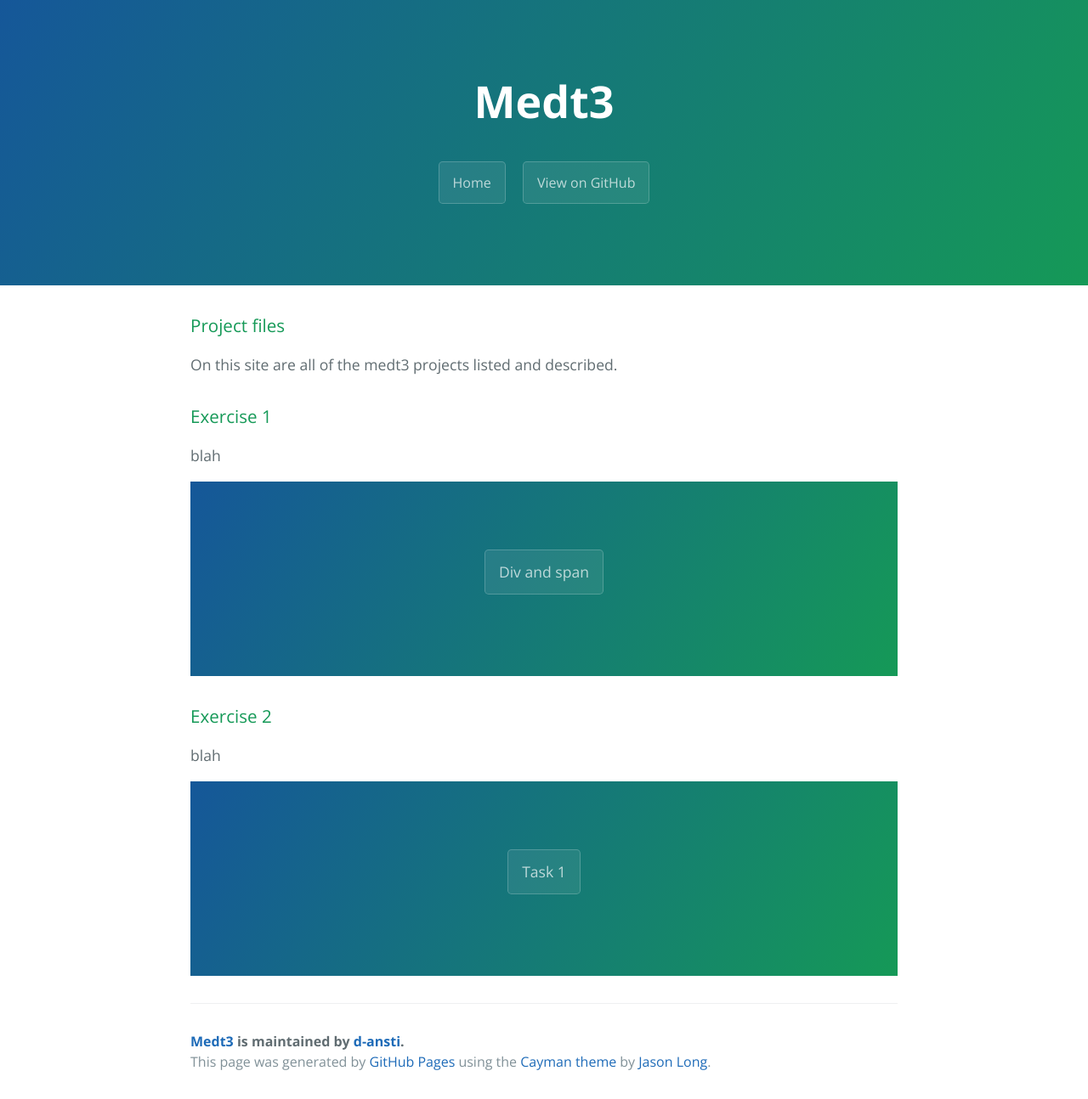
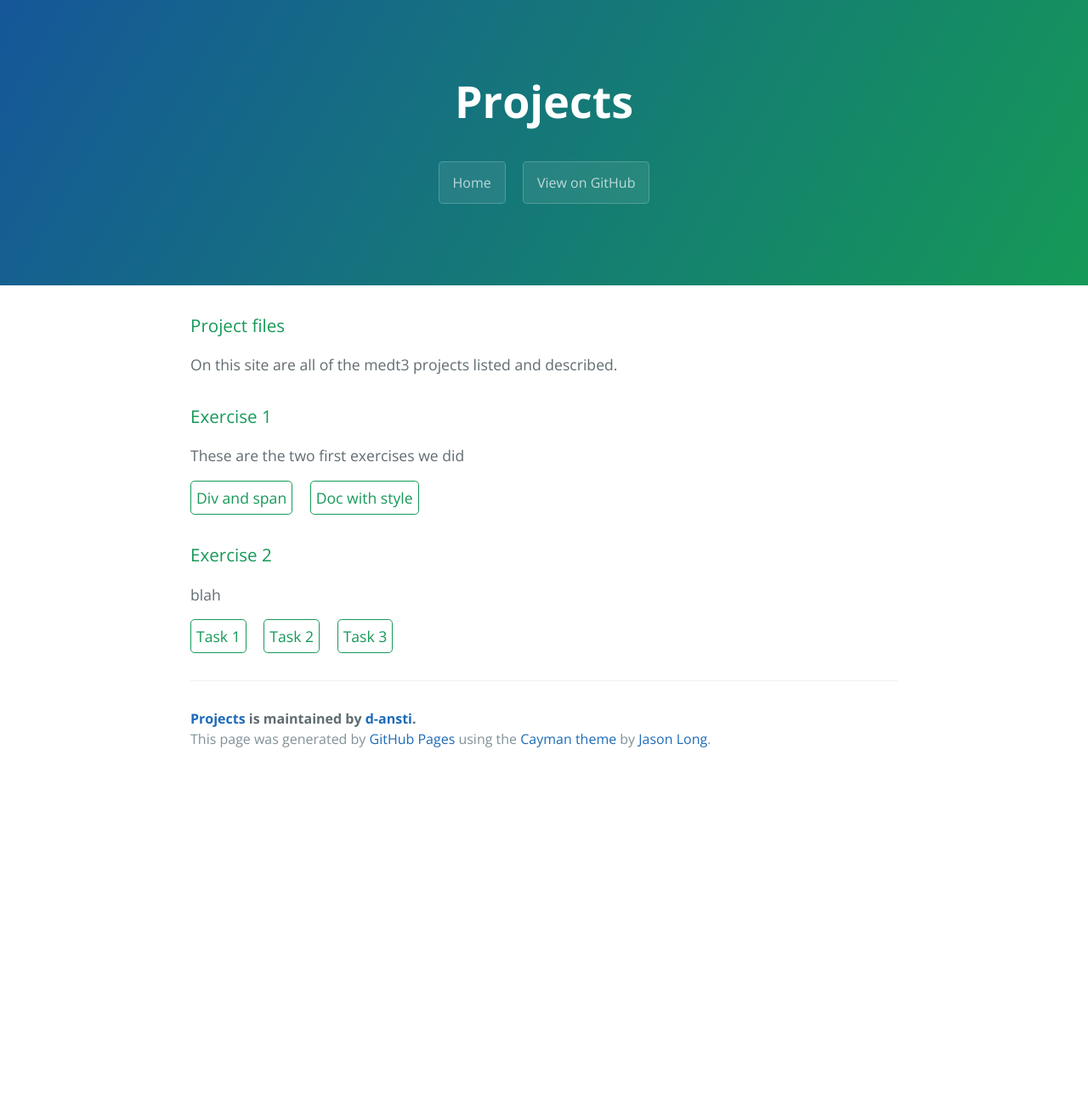
Before and after one commit to d-ansti/medt3, a PHP site: page /projects.html in a window 1280 px wide. Shown: the whole page at 85% size. After the commit the page ends 880 px from the top, so only its background shows below. Run offline with PHP 8.4, Linux system fonts and the light colour scheme.

Commit message:
slight changes to site

```diff
--- a/index.html
+++ b/index.html
@@ -13,11 +13,11 @@
     <section class="page-header">
       <h1 class="project-name">Medt3</h1>
       <h2 class="project-tagline"></h2>
-      <a href="https://d-ansti.github.io/medt3" class="btn">Home</a>
+      <a href="index.html" class="btn">Home</a>
       <a href="https://github.com/d-ansti/medt3" class="btn">View on GitHub</a>
+      <a href="projects.html" class="btn">Projects</a>
       <a href="https://github.com/d-ansti/medt3/zipball/master" class="btn">Download .zip</a>
       <a href="https://github.com/d-ansti/medt3/tarball/master" class="btn">Download .tar.gz</a>
-      <a href="https://d-ansti.github.io/medt3/projects.html" class="btn">Projects</a>
     </section>
 
     <section class="main-content">
--- a/projects.html
+++ b/projects.html
@@ -2,7 +2,7 @@
 <html lang="en-us">
   <head>
     <meta charset="UTF-8">
-    <title>Medt3 by d-ansti</title>
+    <title>Projects by d-ansti</title>
     <meta name="viewport" content="width=device-width, initial-scale=1">
     <link rel="stylesheet" type="text/css" href="stylesheets/normalize.css" media="screen">
     <link href='https://fonts.googleapis.com/css?family=Open+Sans:400,700' rel='stylesheet' type='text/css'>
@@ -11,9 +11,9 @@
   </head>
   <body>
     <section class="page-header">
-      <h1 class="project-name">Medt3</h1>
+      <h1 class="project-name">Projects</h1>
       <h2 class="project-tagline"></h2>
-      <a href="https://d-ansti.github.io/medt3" class="btn">Home</a>
+      <a href="index.html" class="btn">Home</a>
       <a href="https://github.com/d-ansti/medt3/tree/gh-pages/Projects" class="btn">View on GitHub</a>
     </section>
 
@@ -23,24 +23,23 @@
 
       <h3>Exercise 1</h3>
       <p>
-        blah
+        These are the two first exercises we did
         <br>
-        <section class="page-header">
-        <a href="Projects/Exercise1/div-and-span.html" class="btn">Div and span</a>
-      </section>
+        <a href="Projects/Exercise1/div-and-span.html" target="_blank" class="bbtn">Div and span</a>
+        <a href="Projects/Exercise1/doc-with-style.html" target="_blank" class="bbtn">Doc with style</a>
       </p>
 
       <h3>Exercise 2</h3>
       <p>
         blah
         <br>
-        <section class="page-header">
-        <a href="Projects/Exercise2/task1.html" class="btn">Task 1</a>
-      </section>
+        <a href="Projects/Exercise2/task1.html" target="_blank" class="bbtn">Task 1</a>
+        <a href="Projects/Exercise2/task2.html" target="_blank" class="bbtn">Task 2</a>
+        <a href="Projects/Exercise2/task3.html" target="_blank" class="bbtn">Task 3</a>
       </p>
 
       <footer class="site-footer">
-        <span class="site-footer-owner"><a href="https://github.com/d-ansti/medt3">Medt3</a> is maintained by <a href="https://github.com/d-ansti">d-ansti</a>.</span>
+        <span class="site-footer-owner"><a href="https://github.com/d-ansti/medt3/Projects">Projects</a> is maintained by <a href="https://github.com/d-ansti">d-ansti</a>.</span>
 
         <span class="site-footer-credits">This page was generated by <a href="https://pages.github.com">GitHub Pages</a> using the <a href="https://github.com/jasonlong/cayman-theme">Cayman theme</a> by <a href="https://twitter.com/jasonlong">Jason Long</a>.</span>
       </footer>
--- a/stylesheets/stylesheet.css
+++ b/stylesheets/stylesheet.css
@@ -33,6 +33,27 @@ a {
   text-decoration: none;
   background-color: rgba(255, 255, 255, 0.2);
   border-color: rgba(255, 255, 255, 0.3); }
+
+  .bbtn {
+    display: inline-block;
+    margin-top: 1rem;
+    padding: 6px;
+    color: #159957;
+    background-color: rgba(255, 255, 255, 0.08);
+    border-color: #159957;
+    border-style: solid;
+    border-width: 1px;
+    border-radius: 0.3rem;
+    transition: color 0.2s, background-color 0.2s, border-color 0.2s; }
+    .bbtn + .bbtn {
+      margin-left: 1rem; }
+
+  .bbtn:hover {
+    color: rgba(255, 255, 255, 0.9);
+    text-decoration: none;
+    background-color: #72c19a;
+    border-color: #159957; }
+
 
 @media screen and (min-width: 64em) {
   .btn {
```
